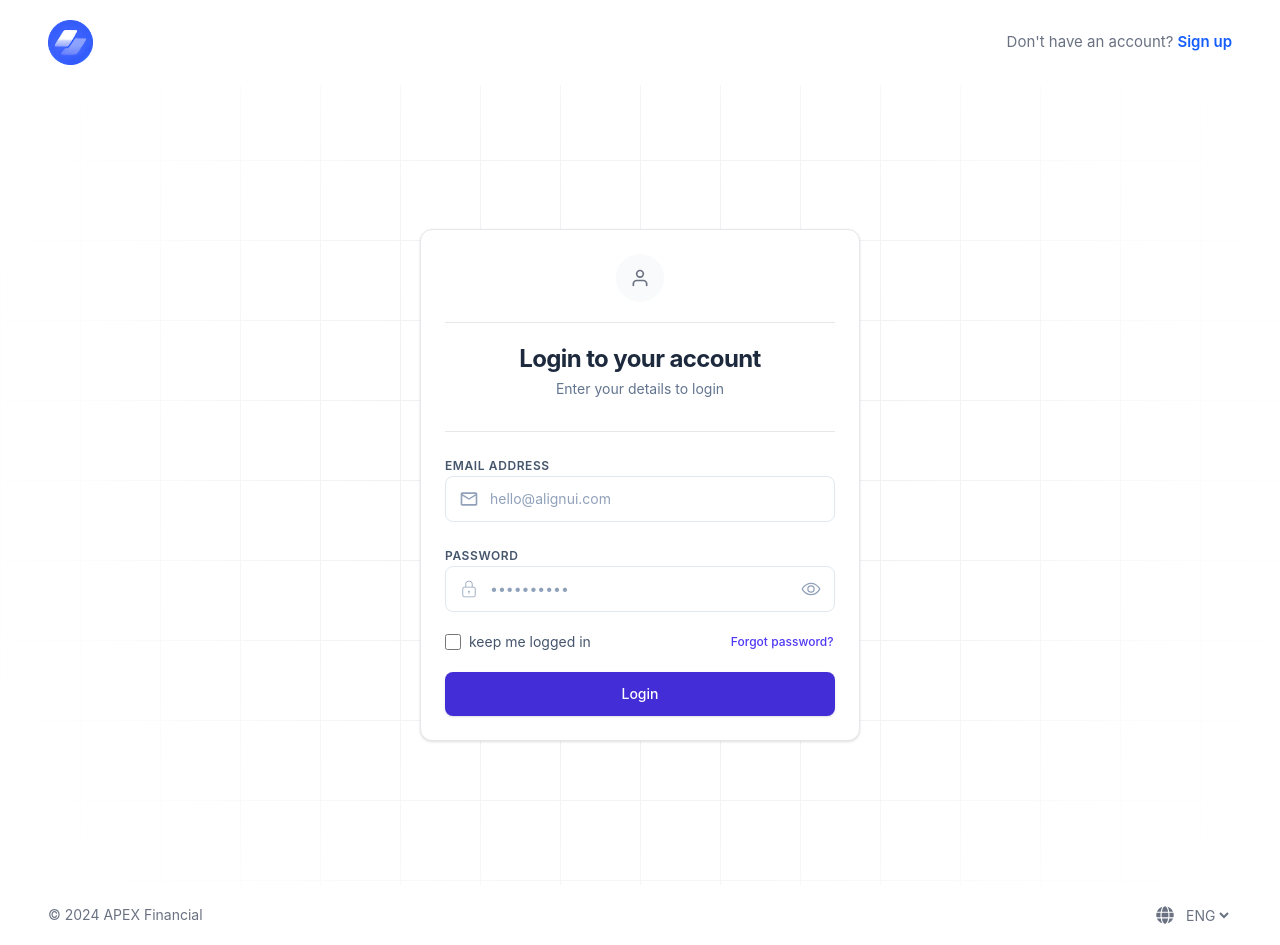
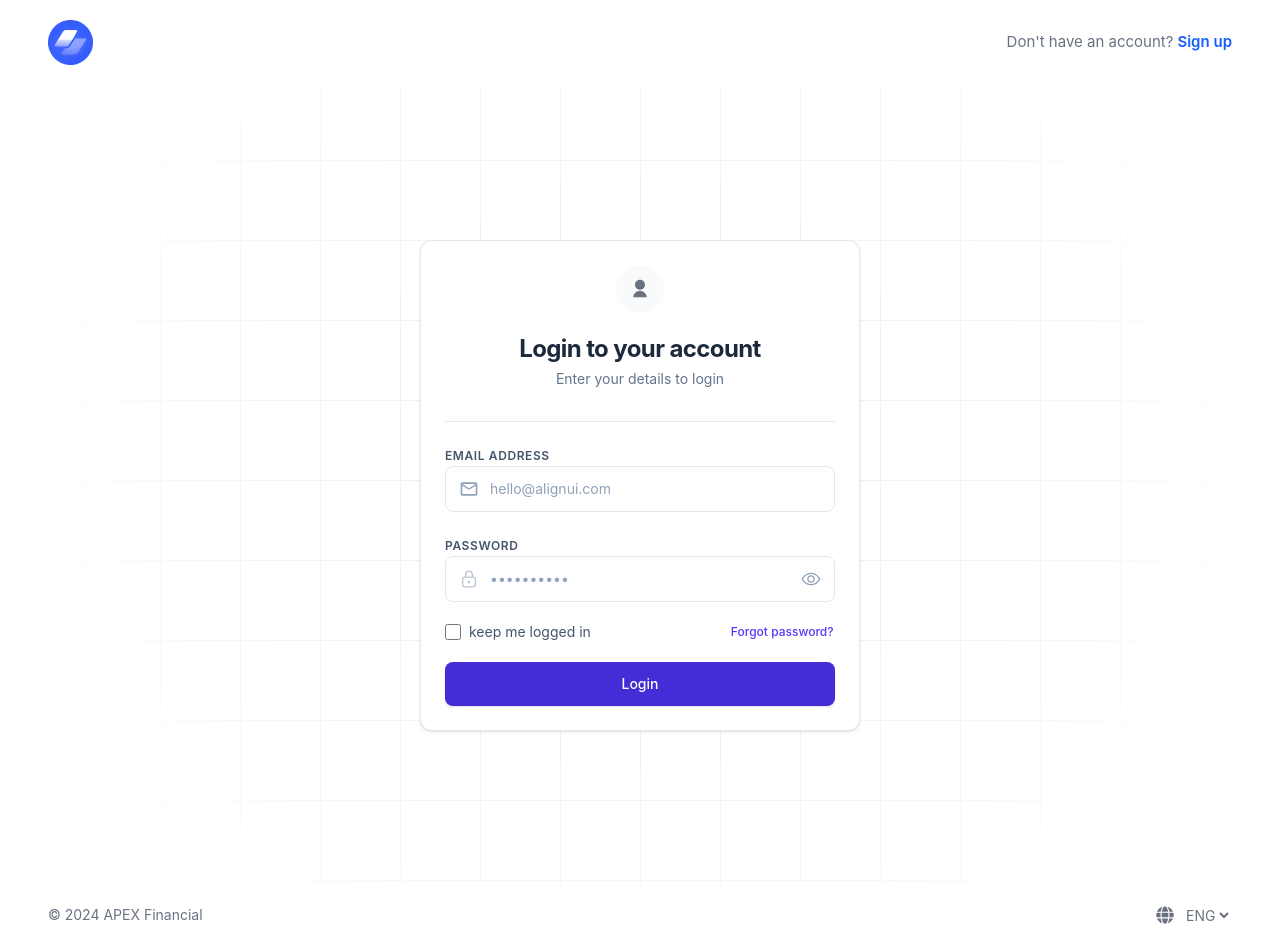
Before and after one commit to dieus-code/apex, a React (Vite) app: page / in a window 1280 px wide. Built offline with nearby package versions, Linux system fonts and the light colour scheme.

Commit message:
changed auth card icons

```diff
--- a/src/components/AuthCard.tsx
+++ b/src/components/AuthCard.tsx
@@ -14,7 +14,7 @@ const AuthCard = ({ icon, children }: AuthCardProps) => {
       </div>
 
       {/* Divider */}
-      <div className="mb-5 h-px w-full bg-gray-200" />
+      {/* <div className="mb-5 h-px w-full bg-gray-200" /> */}
 
       {/* Page-specific content */}
       {children}
--- a/src/pages/EmailVerificationPage.tsx
+++ b/src/pages/EmailVerificationPage.tsx
@@ -1,4 +1,4 @@
-import { FiMail } from "react-icons/fi";
+import { RiMailCheckFill } from "react-icons/ri";
 import AuthCard from "../components/AuthCard";
 import GridBackground from "../components/GridBackground";
 import Navbar from "../components/Navbar";
@@ -16,7 +16,7 @@ const EmailVerificationPage = () => {
 
       <div className="flex min-h-screen items-center justify-center px-4">
         <AuthCard
-          icon={<FiMail className="h-5 w-5 text-gray-500" />}
+          icon={<RiMailCheckFill className="h-5 w-5 text-gray-500" />}
         >
           <VerifyInputs />
         </AuthCard>
--- a/src/pages/LoginPage.tsx
+++ b/src/pages/LoginPage.tsx
@@ -1,4 +1,4 @@
-import { FiUser } from "react-icons/fi";
+import { RiUserFill } from "react-icons/ri";
 import AuthCard from "../components/AuthCard";
 import GridBackground from "../components/GridBackground";
 import Navbar from "../components/Navbar";
@@ -16,7 +16,7 @@ const LoginPage = () => {
 
       <div className="flex min-h-screen items-center justify-center px-4">
         <AuthCard
-          icon={<FiUser className="h-5 w-5 text-gray-500" />}
+          icon={<RiUserFill className="h-5 w-5 text-gray-500" />}
         >
           <LoginInputs />
         </AuthCard>
--- a/src/pages/RegisterPage.tsx
+++ b/src/pages/RegisterPage.tsx
@@ -1,4 +1,4 @@
-import { FiUserPlus } from "react-icons/fi";
+import { RiUserAddFill } from "react-icons/ri";
 import AuthCard from "../components/AuthCard";
 import GridBackground from "../components/GridBackground";
 import Navbar from "../components/Navbar";
@@ -16,7 +16,7 @@ const RegisterPage = () => {
 
       <div className="flex min-h-screen items-center justify-center px-4">
         <AuthCard
-          icon={<FiUserPlus className="h-5 w-5 text-gray-500" />}
+          icon={<RiUserAddFill  className="h-5 w-5 text-gray-500" />}
         >
           <NewInputs />
         </AuthCard>
--- a/src/pages/ResetPasswordPage.tsx
+++ b/src/pages/ResetPasswordPage.tsx
@@ -1,4 +1,4 @@
-import { FiLock } from "react-icons/fi";
+import { RiDoorLockFill } from "react-icons/ri";
 import AuthCard from "../components/AuthCard";
 import GridBackground from "../components/GridBackground";
 import Navbar from "../components/Navbar";
@@ -16,7 +16,7 @@ const ResetPasswordPage = () => {
 
       <div className="flex min-h-screen items-center justify-center px-4">
         <AuthCard
-          icon={<FiLock className="h-5 w-5 text-gray-500" />}
+          icon={<RiDoorLockFill className="h-5 w-5 text-gray-500" />}
         >
           <ResetInputs />
         </AuthCard>
```
